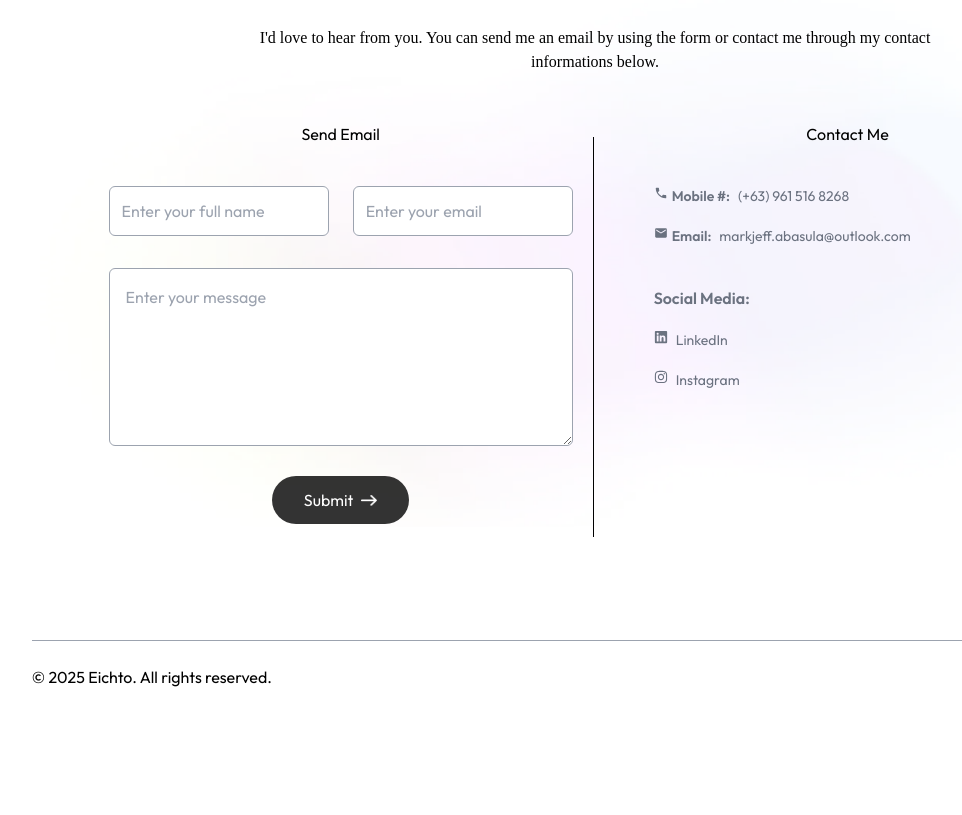
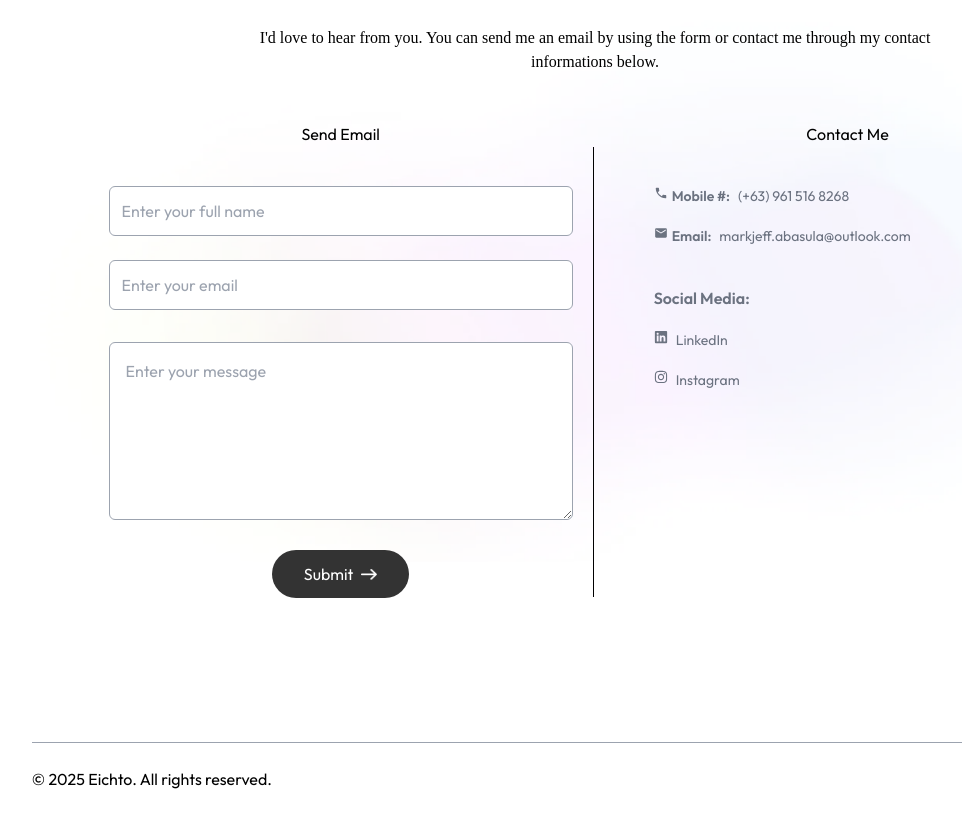
Before and after one commit to deveichto/deveichto.github.io, a Next.js app: page / in a window 1280 px wide. Shown: the part 2722-3537 px from the top of the page, without its empty margins (45-1007 px from the left). Before the commit the page ends 3435 px from the top, so only its background shows below. Built offline with nearby package versions, Linux system fonts and the light colour scheme; a web font is replaced by a local one.

Commit message:
added web3form for email sending

```diff
--- a/src/app/components/Contacts.tsx
+++ b/src/app/components/Contacts.tsx
@@ -1,10 +1,37 @@
+'use client';
 import Image from "next/image"
 import { assets } from "../assets/assets"
 import { MdEmail, MdPhone } from "react-icons/md"
 import { FaInstagram, FaLinkedin } from "react-icons/fa"
 import Link from "next/link"
+import { BaseSyntheticEvent, FormEvent, useState } from "react";
 
 const ContactComp = () => {
+    const [result, setResult] = useState("");
+
+    const onSubmit = async (event: FormEvent<HTMLFormElement> | BaseSyntheticEvent<EventTarget>) => {
+        event.preventDefault();
+        setResult("Sending....");
+
+        const formData = new FormData(event.target);
+        formData.append("access_key", "bd9eb876-78d3-406f-bf05-8c66abec8ed5");
+
+        const response = await fetch("https://api.web3forms.com/submit", {
+            method: "POST",
+            body: formData
+        });
+
+        const data = await response.json();
+
+        if (data.success) {
+            setResult("Email Successfully Sent! Will reply to you soon!");
+            event.target.reset();
+        } else {
+            console.log("Error", data);
+            setResult(data.message);
+        }
+    };
+
     return (
         <div id="contacts" className="w-full px-[12%] py-1 md:py-10 scroll-mt-20 bg-[url('/footer-bg-color.png')] bg-no-repeat bg-center bg-[length:90%_auto] dark:bg-none">
             <div className="w-full text-center">
@@ -17,20 +44,25 @@ const ContactComp = () => {
             </div>
 
             <div className="flex flex-col lg:flex-row items-center justify-center gap-5">
-                <div className="w-full lg:w-1/2 text-center h-[430px]">
+                <div className="w-full lg:w-1/2 text-center h-[500px]">
                     <h1>Send Email</h1>
-                    <form className="max-w-2xl mx-auto">
-                        <div className="grid grid-cols-auto gap-6 mt-10 mb-8">
+
+                    <p className="mt-4 text-sm text-start">{result}</p>
+
+                    <form onSubmit={onSubmit} className="max-w-2xl mx-auto">
+                        <div className="grid grid-cols-1 gap-6 mt-10 mb-8">
                             <input
                                 type="text"
                                 placeholder="Enter your full name"
                                 required
-                                className="flex-1 p-3 outline-none border-[0.5px] border-gray-400 rounded-md bg-white dark:bg-darkHover/30 dakr:border-white/90" name="name" />
+                                className="flex-1 p-3 outline-none border-[0.5px] border-gray-400 rounded-md bg-white dark:bg-darkHover/30 dakr:border-white/90"
+                                name="name" />
 
                             <input
                                 type="email"
                                 placeholder="Enter your email"
-                                required className="flex-1 p-3 outline-none border-[0.5px] border-gray-400 rounded-md bg-white dark:bg-darkHover/30 dakr:border-white/90"
+                                required
+                                className="flex-1 p-3 outline-none border-[0.5px] border-gray-400 rounded-md bg-white dark:bg-darkHover/30 dakr:border-white/90"
                                 name="email" />
                         </div>
 
@@ -38,15 +70,16 @@ const ContactComp = () => {
                             rows={6}
                             placeholder="Enter your message"
                             required
-                            className="w-full p-4 outline-none border-[0.5px] border-gray-400 rounded-md bg-white mb-6 dark:bg-darkHover/30 dark:border-white/90" name="message"></textarea>
+                            className="w-full p-4 outline-none border-[0.5px] border-gray-400 rounded-md bg-white mb-6 dark:bg-darkHover/30 dark:border-white/90"
+                            name="message"></textarea>
 
                         <button
                             type="submit"
                             className="py-3 px-8 w-max flex items-center justify-between gap-2 bg-black/80 text-white rounded-full mx-auto hover:bg-black duration-500 dark:bg-transparent dark:border-[0.5px] dark:hover:bg-darkHover">Submit <Image src={assets.right_arrow_white} alt="submit" className="w-4" /></button>
                     </form>
                 </div>
-                <div className="w-0 border-black dark:border-white border-r h-[400px] hidden lg:block"></div>
-                <div className="w-full mt-20 md:mt-0 lg:w-1/2 lg:px-10 h-[430px]">
+                <div className="w-0 border-black dark:border-white border-r h-[450px] hidden lg:block"></div>
+                <div className="w-full mt-20 md:mt-0 lg:w-1/2 lg:px-10 h-[500px]">
                     <h1 className="text-center mb-10">Contact Me</h1>
 
                     <div className="flex flex-col gap-5 text-gray-500 dark:text-white">
--- a/src/app/components/Footer.tsx
+++ b/src/app/components/Footer.tsx
@@ -1,7 +1,7 @@
 const FooterComp = () => {
     return (
         <div className="">
-            <div className="text-center sm:flex items-center justify-between border-t border-gray-400 mx-[6%] mt-0 md:mt-12 py-6">
+            <div className="text-center sm:flex items-center justify-between border-t border-gray-400 mx-[6%] mt-0 md:mt-20 py-6">
                 <p>
                     &copy; 2025
                     Eichto.
```
